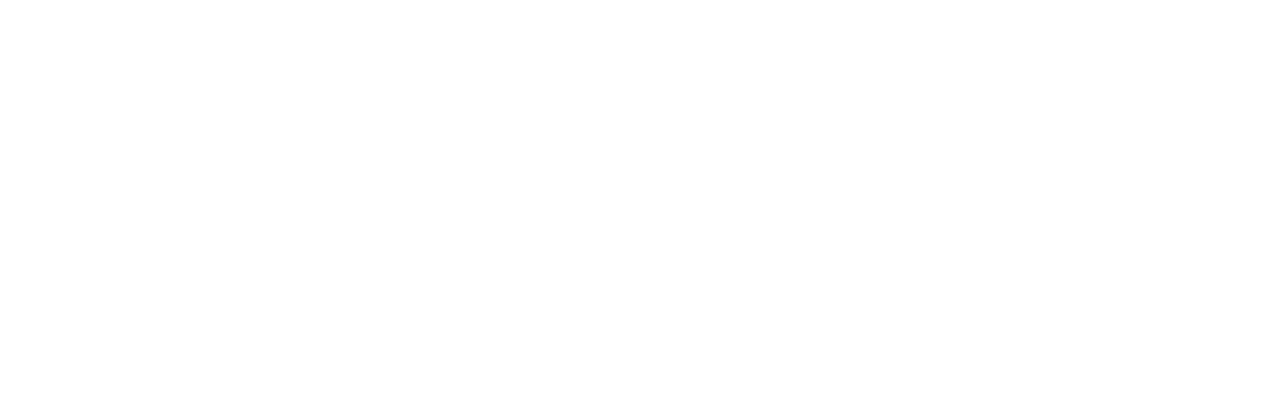
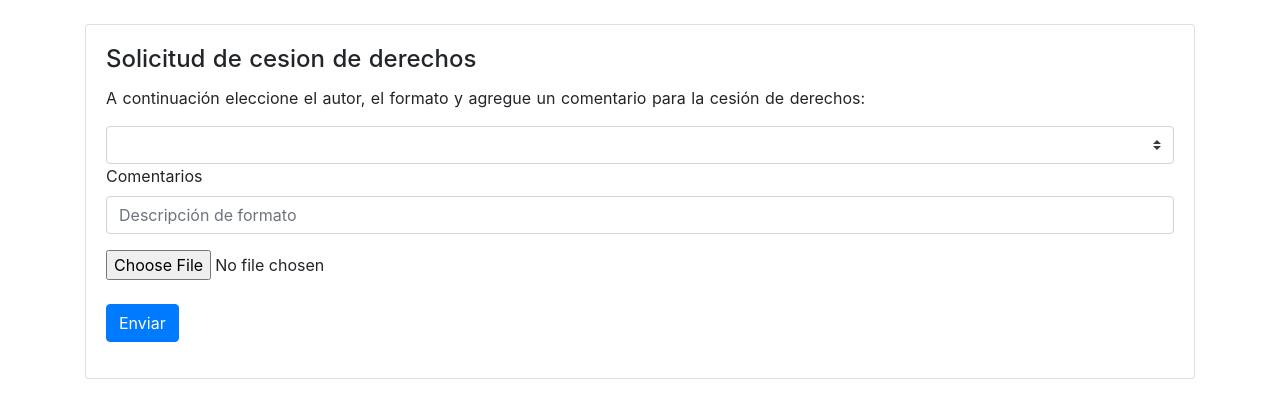
Before and after one commit to Josewp10/Editorial, a Nuxt app: page /cesion_derechos in a window 1280 px wide. Before the commit this address had no page. Shown: the top 418 px of the page. Built offline with nearby package versions, Linux system fonts and the light colour scheme.

Commit message:
Integración de gestión de propuestas

```diff
--- /dev/null
+++ b/assets/cesion_derechos.js
@@ -0,0 +1,38 @@
+export default {
+    data() {
+      return {
+        file:null,
+        //Arreglo que contiene la lista de autores
+        autores:[{
+          id:1,
+          nombre:"Juan José Arroyave"
+        },{
+          id:2,
+          nombre:"Alejandra Alvarez"
+        }],
+
+        //Arreglo utilizado para llenar el select
+        options: [
+          {value: 0, text: "Javier Alvarez"}
+        ],
+
+        tarea: {
+          id: "",
+          formato: "",
+          comentario: ""
+        },
+        };
+      },
+      methods: {
+        listarAutores() {
+            for (var i = 0; i < this.autores.length; i++) {
+              let lista = autores[i];
+               let temporal = {value: lista.id, text: lista.nombre}
+               this.options.push(temporal);
+            }
+        },
+        guardar(){
+
+        }
+      }
+    };
--- /dev/null
+++ b/assets/notificacion_autor.js
@@ -0,0 +1,45 @@
+export default {
+    data() {
+      return {
+        selected: '',
+        state:'',
+        observaciones:'',
+        lista_obras: [
+            {
+                id: "0001",
+                imagen: "",
+                nombre: "Zootecnia 1",
+                nombreAutor: "Javier Alvarez",
+                estado:'revision'
+            },
+            {
+                id: "0002",
+                imagen: "",
+                nombre: "Fisica",
+                nombreAutor: "Juan Carlos Morales",
+                estado:'revision'
+            },
+            {
+                id: "0003",
+                imagen: "",
+                nombre: "La importancia del datawarehouse en las organizaciones",
+                nombreAutor: "Alvaro Vargas",
+                estado:'revision'
+            },
+            {
+                id: "0003",
+                imagen: "",
+                nombre: "Marketing deportivo",
+                nombreAutor: "Javier Osorio  ",
+                estado:'revision'
+            }
+        ]
+      }
+    },
+    methods: {
+      guardar(){
+
+      }
+    }
+
+  }
--- /dev/null
+++ b/pages/cesion_derechos.vue
@@ -0,0 +1,32 @@
+<template>
+  <div>
+    <br />
+    <b-container class="bv-example-row mb-3">
+
+          <b-card title="Solicitud de cesion de derechos">
+            <b-card-text>A continuación eleccione el autor, el formato y agregue un comentario para la cesión de derechos:</b-card-text>
+
+            <b-form action="javascript:void(0)" @submit="listarAutores()">
+              <b-form-select v-model="selected" :options="options" ></b-form-select>
+              <b-form-group label="Comentarios" label-for="comentarios">
+                <b-form-input
+                  class="form-control"
+
+                  id="correo"
+                  placeholder="Descripción de formato"
+                />
+                <b-form-file v-model="file" class="mt-3" plain></b-form-file>
+                <br>
+                <b-button @click="guardar()" variant="primary" >Enviar</b-button>
+              </b-form-group>
+
+            </b-form>
+          </b-card>
+          <br />
+
+    </b-container>
+  </div>
+</template>
+
+
+<script src="../assets/cesion_derechos.js"/>
--- a/pages/consultarobras.vue
+++ b/pages/consultarobras.vue
@@ -19,7 +19,7 @@
           <br>
           <b-table striped hover :items="lista_obras">
             <template v-slot:cell(acciones)="row">
-              <b-button href="/notificaciones" size="sm" @click="cargarObra(row)" class="mr-2" variant="primary">Ver</b-button>
+              <b-button href="/propuestas" size="sm" @click="cargarObra(row)" class="mr-2" variant="primary">Ver</b-button>
               <br />
               <br />
               <b-button href="/seguimiento" size="sm" class="mr-2" variant="danger">Revisar</b-button>
--- /dev/null
+++ b/pages/envio_maquetacion.vue
@@ -0,0 +1,32 @@
+<template>
+  <div>
+    <br />
+    <b-container class="bv-example-row mb-3">
+
+          <b-card title="Solicitud de cesion de derechos">
+            <b-card-text>A continuación eleccione el autor, el formato y agregue un comentario para la cesión de derechos:</b-card-text>
+
+            <b-form action="javascript:void(0)" @submit="listarAutores()">
+              <b-form-select v-model="selected" :options="options" ></b-form-select>
+              <b-form-group label="Comentarios" label-for="comentarios">
+                <b-form-input
+                  class="form-control"
+
+                  id="correo"
+                  placeholder="Descripción de formato"
+                />
+                <b-form-file v-model="file2" class="mt-3" plain></b-form-file>
+                <br>
+                <b-button @click="guardar()" variant="primary" >Enviar</b-button>
+              </b-form-group>
+
+            </b-form>
+          </b-card>
+          <br />
+
+    </b-container>
+  </div>
+</template>
+
+
+<script src="../assets/envio_maquetacion.js"/>
--- /dev/null
+++ b/pages/notificacion_autor.vue
@@ -0,0 +1,33 @@
+<template>
+  <div>
+    <br />
+    <b-container class="bv-example-row mb-3">
+
+          <b-card title="Actualizar estado de obra">
+            <b-card-text>Seleccione el nuevo estado de obra y agregue observaciones</b-card-text>
+
+            <b-form action="javascript:void(0)" @submit="">
+                <b-form-select v-model="selected" :options="options" ></b-form-select>
+              <b-form-group label="Individual radios">
+                    <b-form-radio v-model="selected" name="some-radios" value="Aprobado">Aprobado</b-form-radio>
+                    <b-form-radio v-model="selected" name="some-radios" value="No Aprobado">No Aprobado</b-form-radio>
+                    <b-form-radio v-model="selected" name="some-radios" value="En Revision">En Revisión</b-form-radio>
+                <b-form-input
+                  class="form-control"
+                  v-model="observaciones"
+                  id="correo"
+                  placeholder="Observaciones"
+                />
+            <br>
+
+                <b-button @click="guardar()" variant="primary" >Enviar</b-button>
+              </b-form-group>
+
+            </b-form>
+          </b-card>
+          <br />
+
+    </b-container>
+  </div>
+</template>
+<script src="../assets/notificacion_autor.js"/>
--- /dev/null
+++ b/pages/propuestas.vue
@@ -0,0 +1,13 @@
+<template id="">
+  <div class="container">
+    <div class="">
+        <b-img center src="@/static/images/propuesta.jpg" width="250" height="250"></b-img>
+
+          <b-button href="/cesion_derechos" variant="primary">Cesión de derechos</b-button>
+          <b-button href="/envio_maquetacion" variant="primary">Envio maquetacion</b-button>
+          <b-button href="/notificaciones" variant="primary">Notificación de autor</b-button>
+          <b-button href="/notificacion_autor" variant="primary">Distribución</b-button>
+    </div>
+  </div>
+
+</template>
--- a/pages/tareas.vue
+++ b/pages/tareas.vue
@@ -50,6 +50,8 @@
           </b-card>
           <br />
           <b-button href="/notificaciones" variant="primary">Notificar a Autores</b-button>
+          <b-button href="/notificaciones" variant="primary">Cesion de derechos</b-button>
+
         </b-col>
         <b-col>
           <b-table striped hover :items="lista_tareas">
```
Also changed, not shown: assets/envio_maquetacion.js (added), static/images/propuesta.jpg (added).
